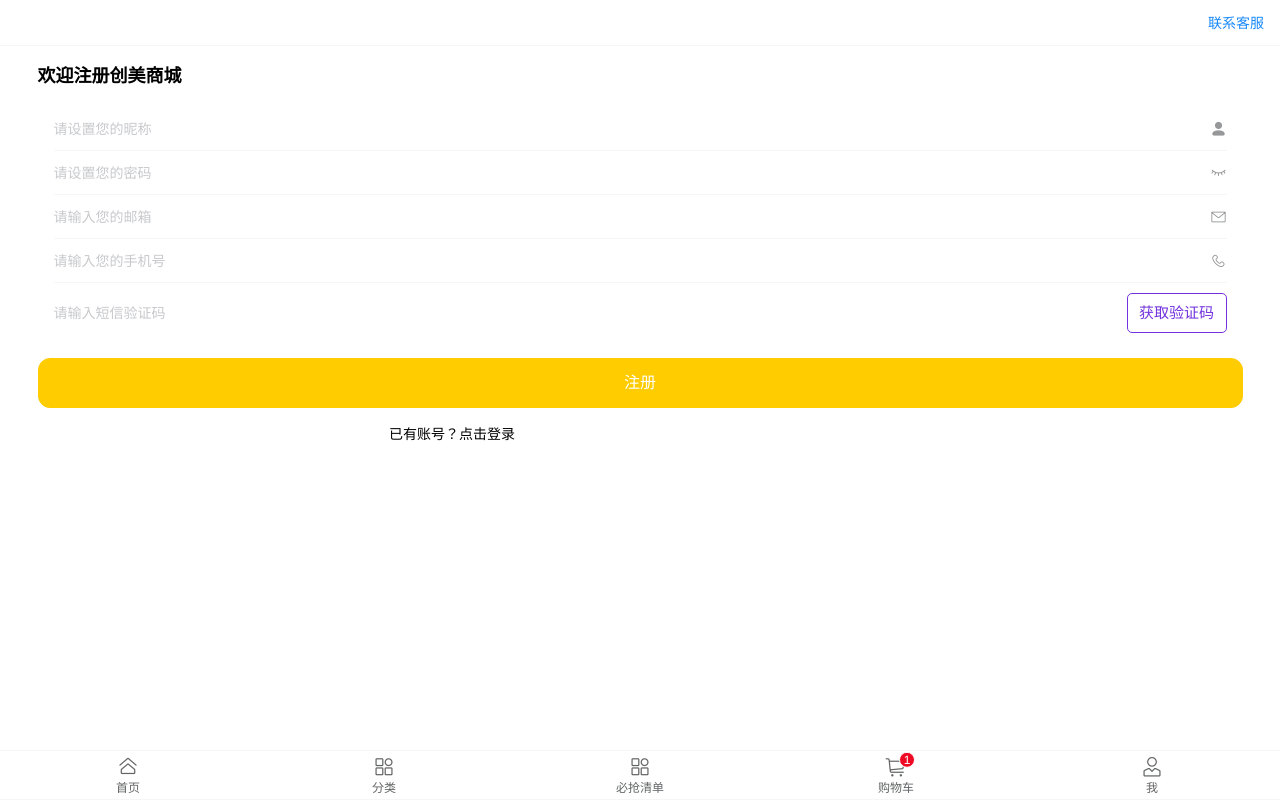
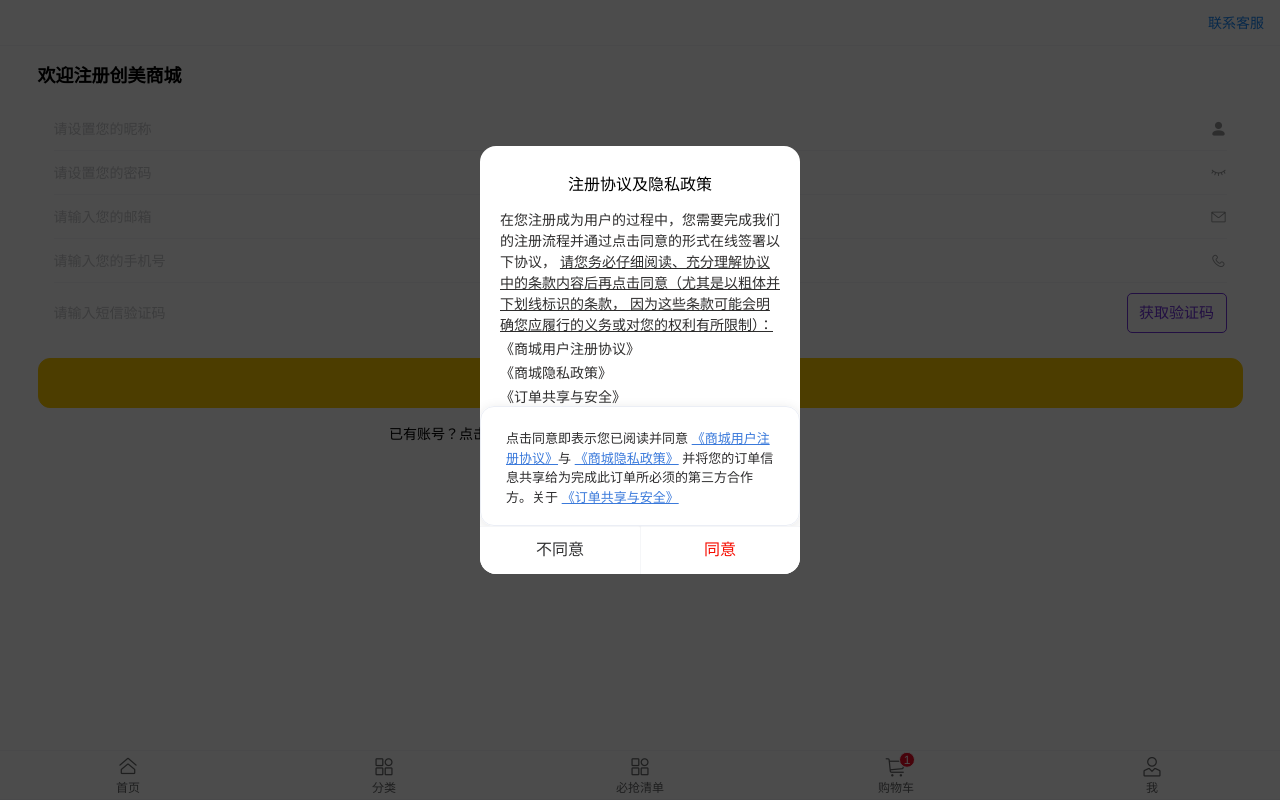
Before and after one commit to 1568290051/cm_shop, a Vue app in the folder cm_shop/: page /register in a window 1280 px wide. Built offline with nearby package versions, Linux system fonts and the light colour scheme.

Commit message:
'注册页弹框'

```diff
--- /dev/null
+++ b/cm_shop/src/components/Register.vue
@@ -0,0 +1,178 @@
+<template>
+  <div class="regsister register">
+    <van-nav-bar right-text="联系客服  " @click-right="onService" />
+    <div class="reg">
+      <h2>欢迎注册创美商城</h2>
+      <van-cell-group>
+        <van-field v-model="username" clearable placeholder="请设置您的昵称" right-icon="contact" />
+        <van-field v-model="password" clearable type="password" placeholder="请设置您的密码" right-icon="closed-eye" />
+        <van-field v-model="email" clearable type="email" placeholder="请输入您的邮箱" right-icon="envelop-o" />
+        <van-field v-model="phone" clearable type="number" placeholder="请输入您的手机号" right-icon="phone-o" />
+        <van-field v-model="sms" center clearable placeholder="请输入短信验证码">
+          <van-button class="yanz" slot="button" color="#7232dd" size="small" plain type="primary">获取验证码</van-button>
+        </van-field>
+      </van-cell-group>
+      <van-row>
+        <van-col span="24" style="margin-top: 15px">
+          <van-button class="reg_btn" color="#ffcc00" size="large" replace @click="register">注册</van-button>
+        </van-col>
+        <van-col offset="7" span="12" style="margin-top: 15px">
+          <a class="log_btn" href="javascript:;" @click="toLogin">已有账号？点击登录</a>
+        </van-col>
+      </van-row>
+    </div>
+
+    <!-- 注册协议 -->
+    <van-dialog v-model="showDia" title="注册协议及隐私政策" show-cancel-button confirmButtonText='同意' cancelButtonText='不同意'
+      confirmButtonColor='#f60c00' @cancel="$router.go(-1)">
+      <!-- 协议内容 -->
+      <div class="xieyi-content">
+        <p>在您注册成为用户的过程中，您需要完成我们的注册流程并通过点击同意的形式在线签署以下协议，
+          <span class="bl">请您务必仔细阅读、充分理解协议中的条款内容后再点击同意（尤其是以粗体并下划线标识的条款，
+            因为这些条款可能会明确您应履行的义务或对您的权利有所限制）：</span></p>
+        <p><a href="javascript:;">《商城用户注册协议》</a></p>
+        <p><a href="javascript:;">《商城隐私政策》</a></p>
+        <p><a href="javascript:;">《订单共享与安全》</a></p>
+        <p>
+          <span class="bl">
+            【请您注意】如果您不同意上述协议或其中任何条款约定，请您停止注册。
+            您停止注册后将仅可以浏览我们的商品信息但无法享受我们的产品或服务。
+            如您按照注册流程提示填写信息、阅读并点击同意上述协议且完成全部注册流程后，
+            即表示您已充分阅读、理解并接受协议的全部内容；
+            并表明您也同意商城可以依据以上的隐私政策内容来处理您的个人信息。</span> 如您对以上协议内容有任何疑问，您可随时与商城客服联系。
+        </p>
+      </div>
+      <!-- 协议链接 -->
+      <div class="xieyi-footer">
+        <p>
+          点击同意即表示您已阅读并同意
+          <a href="javascript:;">《商城用户注册协议》</a>与
+          <a href="javascript:;">《商城隐私政策》</a>
+          并将您的订单信息共享给为完成此订单所必须的第三方合作方。关于
+          <a href="javascript:;">《订单共享与安全》</a>
+        </p>
+      </div>
+    </van-dialog>
+  </div>
+</template>
+
+<script>
+export default {
+  data () {
+    return {
+      showDia: true,
+      username: '',
+      password: '',
+      email: '',
+      phone: '',
+      sms: ''
+    }
+  },
+  created () { },
+  methods: {
+    toLogin () {
+      this.$router.push('/login')
+    },
+    register () {
+      if (this.username === '' || this.password === '' || this.email === '' || this.phone === '' || this.sms === '') {
+        return this.$toast.fail('输入框内不能为空')
+      } else {
+        this.$http.post('/cm_register', {
+          username: this.username,
+          password: this.password,
+          email: this.email,
+          phone: this.phone
+        }).then((res) => {
+          // console.log(res)
+          if (res.data.status === 200) {
+            this.$toast.success(res.data.msg)
+            this.$router.push('/login')
+          } else {
+            this.$toast.fail(res.data.err)
+          }
+        })
+      }
+    },
+    onService () { }
+  }
+}
+</script>
+
+<style lang="less">
+.regsister .reg {
+  padding: 0 37.5px;
+  font-size: 12px;
+  font-weight: 500;
+  .van-cell-group {
+    margin-top: 20px;
+    // .van-field {
+    //   padding-left: 20px;
+    // }
+  }
+  .van-cell-group::after {
+    border-width: 0;
+  }
+  .yanz {
+    width: 100px;
+    height: 40px;
+    font-size: 15px;
+    border-radius: 5px;
+  }
+  .van-row {
+    .reg_btn {
+      color: #333;
+      border-radius: 12px;
+    }
+    .log_btn {
+      color: #000;
+      font-size: 14px;
+    }
+  }
+}
+
+.register .login {
+  display: block;
+  width: 90%;
+  margin: 50px auto;
+}
+
+/* 协议内容 */
+.register .xieyi-content {
+  font-size: 14px;
+  color: #2e2d2d;
+  height: 200px;
+  padding: 0 20px;
+  margin-top: 10px;
+  overflow: auto;
+  line-height: 1.5;
+}
+
+.register .xieyi-content a {
+  color: #2e2d2d;
+}
+
+.register .xieyi-content p {
+  margin: 3px 0;
+}
+
+.register .xieyi-content .bl {
+  text-decoration: underline;
+}
+
+/* 协议链接 */
+.xieyi-footer {
+  height: 100px;
+  color: #2e2d2e;
+  font-size: 13px;
+  padding: 9px 25px;
+  line-height: 1.5;
+  border-radius: 14px;
+  border: 1px solid #ebeef5;
+  box-shadow: 0 2px 12px 0 rgba(0, 0, 0, 0.1);
+}
+
+.xieyi-footer a {
+  color: #3b7adb;
+  text-decoration: underline;
+}
+</style>
--- a/cm_shop/src/views/Register.vue
+++ /dev/null
@@ -1,117 +0,0 @@
-<template>
-  <div class="regsister">
-    <van-nav-bar right-text="联系客服  " @click-right="onClickRight" />
-    <div class="reg">
-      <h2>欢迎注册创美商城</h2>
-      <van-cell-group>
-        <van-field v-model="username" clearable placeholder="请设置您的昵称" right-icon="contact" />
-        <van-field
-          v-model="password"
-          clearable
-          type="password"
-          placeholder="请设置您的密码"
-          right-icon="closed-eye"
-        />
-        <van-field
-          v-model="email"
-          clearable
-          type="email"
-          placeholder="请输入您的邮箱"
-          right-icon="envelop-o"
-        />
-        <van-field
-          v-model="phone"
-          clearable
-          type="number"
-          placeholder="请输入您的手机号"
-          right-icon="phone-o"
-        />
-        <van-field v-model="sms" center clearable placeholder="请输入短信验证码">
-          <van-button class="yanz" slot="button" color="#7232dd" size="small" plain type="primary">获取验证码</van-button>
-        </van-field>
-      </van-cell-group>
-      <van-row>
-        <van-col span="24" style="margin-top: 15px">
-          <van-button class="reg_btn" color="#ffcc00" size="large" replace @click="register">注册</van-button>
-        </van-col>
-        <van-col offset="7" span="12" style="margin-top: 15px">
-          <a class="log_btn" href="javascript:;" @click="toLogin">已有账号？点击登录</a>
-        </van-col>
-      </van-row>
-    </div>
-  </div>
-</template>
-
-<script>
-export default {
-  data () {
-    return {
-      username: '',
-      password: '',
-      email: '',
-      phone: '',
-      sms: ''
-    }
-  },
-  created () {},
-  methods: {
-    toLogin () {
-      this.$router.push('/login')
-    },
-    register () {
-      if (this.username === '' || this.password === '' || this.email === '' || this.phone === '' || this.sms === '') {
-        return this.$toast.fail('输入框内不能为空')
-      } else {
-        this.$http.post('/cm_register', {
-          username: this.username,
-          password: this.password,
-          email: this.email,
-          phone: this.phone
-        }).then((res) => {
-          // console.log(res)
-          if (res.data.status === 200) {
-            this.$toast.success(res.data.msg)
-            this.$router.push('/login')
-          } else {
-            this.$toast.fail(res.data.err)
-          }
-        })
-      }
-    }
-  }
-}
-</script>
-
-<style lang="less">
-.regsister .reg {
-  padding: 0 37.5px;
-  font-size: 12px;
-  font-weight: 500;
-  .van-cell-group {
-    margin-top: 20px;
-    // .van-field {
-    //   padding-left: 20px;
-    // }
-  }
-  .van-cell-group::after {
-    border-width: 0;
-  }
-  .yanz {
-    width: 100px;
-    height: 40px;
-    font-size: 15px;
-    border-radius: 5px;
-  }
-  .van-row {
-    .reg_btn {
-      color: #333;
-      border-radius: 12px;
-    }
-    .log_btn {
-      color: #000;
-      font-size: 14px;
-    }
-  }
-
-}
-</style>
```
Also changed, not shown: cm_shop/src/router/index.js (+3 -4 lines), cm_shop/src/components/Login.vue (renamed from cm_shop/src/views/Login.vue), 1 other file (tests, documents, lock files or other folders).
